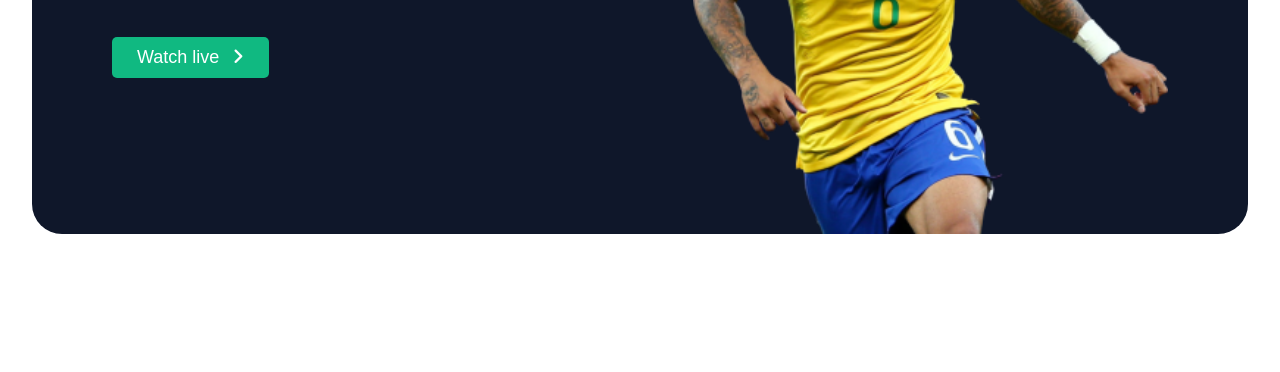
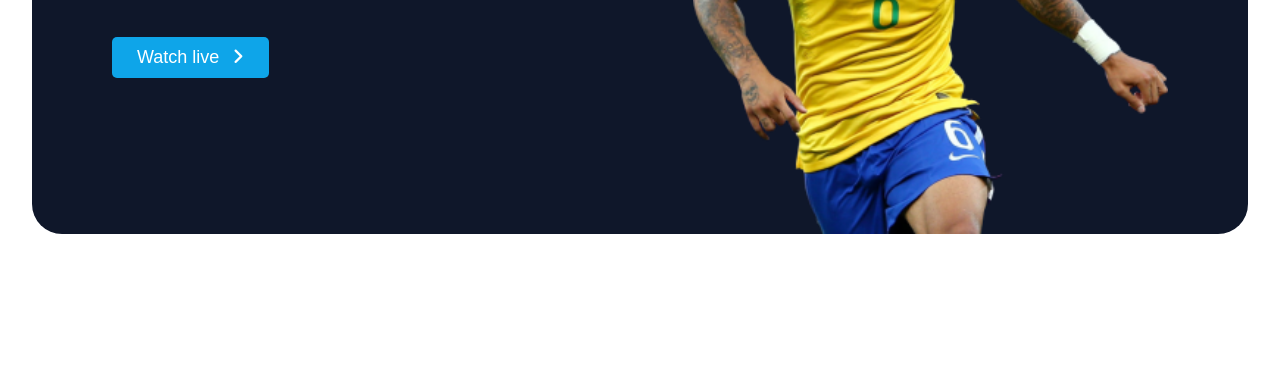
Before and after one commit to iftekhs/world-cup, a plain HTML site: page index.html in a window 1280 px wide. Shown: the part 391-763 px from the top of the page. Drawn offline with Linux system fonts and the light colour scheme.

Commit message:
changed second color

```diff
--- a/css/styles.css
+++ b/css/styles.css
@@ -2,7 +2,7 @@
 :root {
   /* Colors */
   --main-color: #0f172a;
-  --second-color: #10b981;
+  --second-color: #0ea5e9;
 
   /* Font Weight */
   --normal-weight: 400;
```
